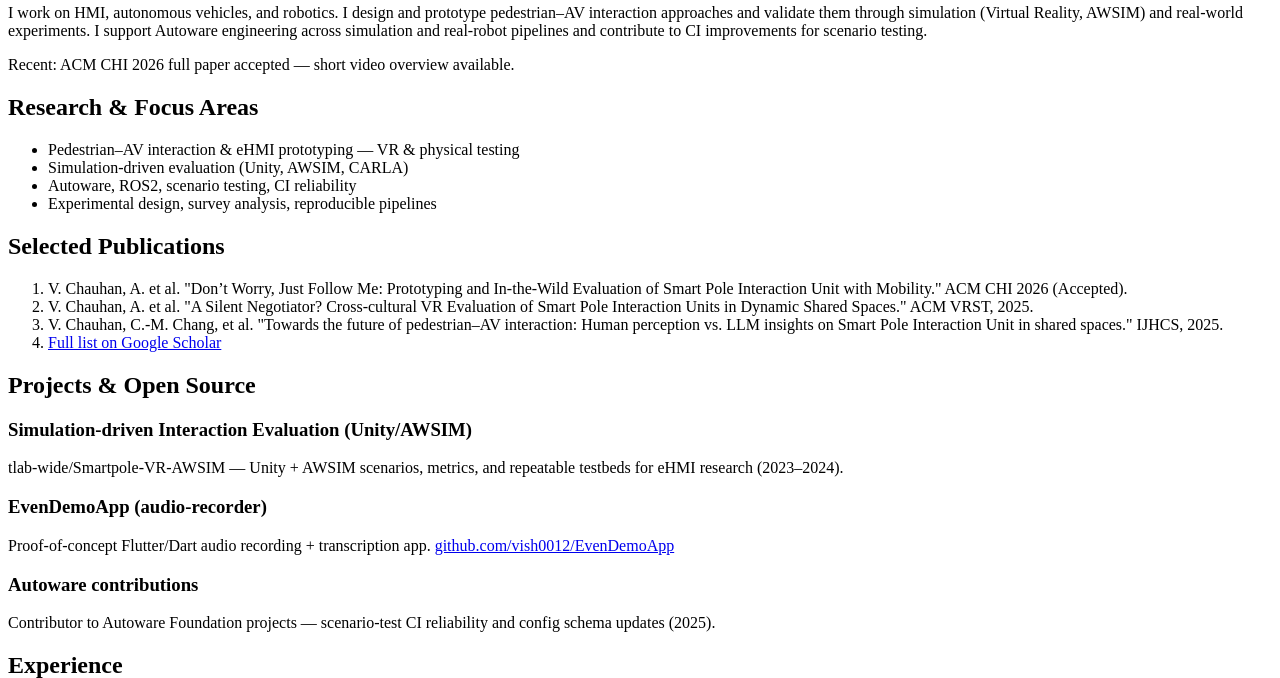
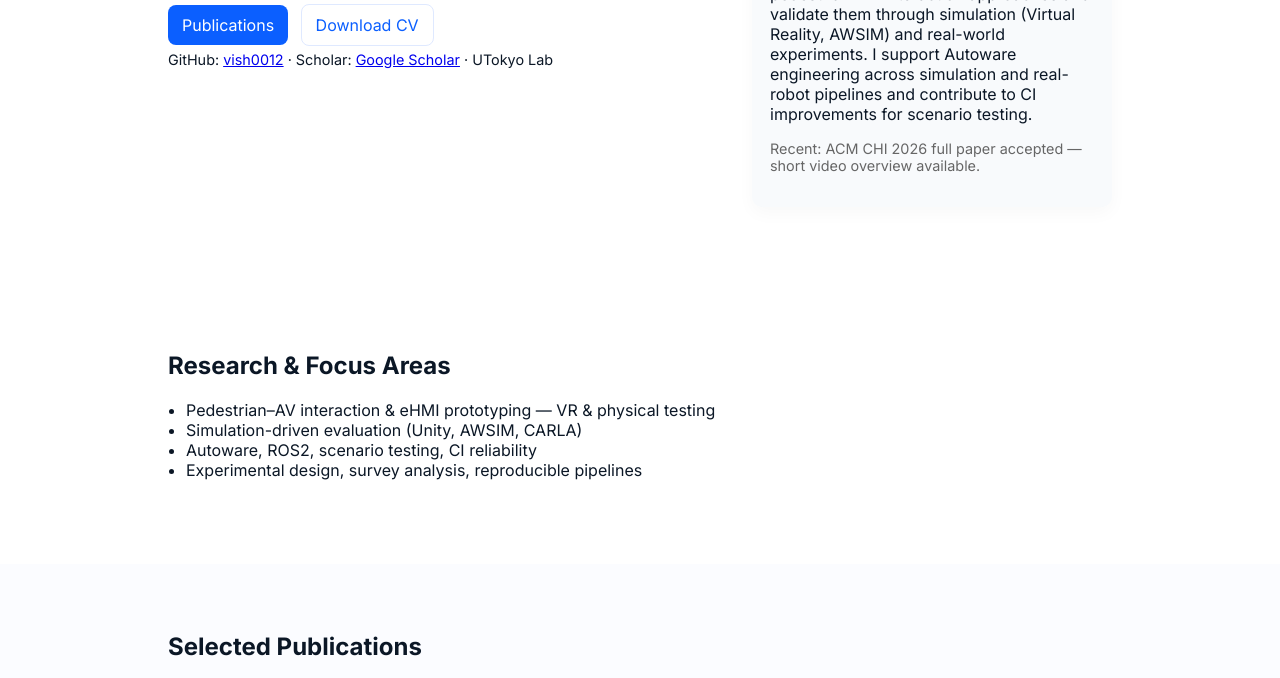
Before and after one commit to vish0012/Website-, a plain HTML site: page index.html in a window 1280 px wide. Shown: the part 307-985 px from the top of the page. Drawn offline with Linux system fonts and the light colour scheme.

Commit message:
Refactor styles.css with CSS variables and layout updates

```diff
--- a/styles.css
+++ b/styles.css
@@ -1,176 +1,55 @@
-<!doctype html>
-<html lang="en">
-<head>
-  <meta charset="utf-8" />
-  <meta name="viewport" content="width=device-width,initial-scale=1" />
-  <title>Vishal Chauhan — Human–Machine Interaction Researcher</title>
-  <link rel="stylesheet" href="styles.css" />
-  <link rel="icon" href="data:,">
-  <meta name="description" content="Vishal Chauhan — HMI researcher working on pedestrian–AV interaction, autonomous vehicles, and robotics. Based in Tokyo." />
-  <link href="https://fonts.googleapis.com/css2?family=Inter:wght@300;400;600;700&display=swap" rel="stylesheet">
-</head>
-<body>
-  <header class="site-header">
-    <div class="container header-inner">
-      <a class="brand" href="#home">Vishal Chauhan</a>
-      <nav id="nav" class="nav" aria-label="Primary">
-        <a href="#about">About</a>
-        <a href="#research">Research</a>
-        <a href="#publications">Publications</a>
-        <a href="#projects">Projects</a>
-        <a href="#experience">Experience</a>
-        <a href="#contact">Contact</a>
-      </nav>
-      <button id="nav-toggle" class="nav-toggle" aria-label="Toggle navigation">☰</button>
-    </div>
-  </header>
+:root{
+  --bg:#ffffff;
+  --muted:#666;
+  --accent:#0b5fff;
+  --text:#0b1726;
+  --card:#f8fafc;
+  --radius:10px;
+  font-family: "Inter", system-ui, -apple-system, "Segoe UI", Roboto, "Helvetica Neue", Arial;
+}
 
-  <main>
-    <section id="home" class="hero">
-      <div class="container hero-grid">
-        <div>
-          <h1>Vishal Chauhan</h1>
-          <p class="muted">Human–Machine Interaction researcher — autonomous vehicles, robotics, eHMI</p>
-          <p class="contact-line">
-            Tokyo, Japan · <a href="mailto:vishalchauhan@outlook.sg">vishalchauhan@outlook.sg</a> · <a href="tel:+818074577773">+81 80-7457-7773</a>
-          </p>
-          <p class="cta">
-            <a class="btn" href="#publications">Publications</a>
-            <a class="btn outline" href="cv.pdf" target="_blank" rel="noopener">Download CV</a>
-          </p>
-          <p class="small">
-            GitHub: <a href="https://github.com/vish0012" target="_blank">vish0012</a> · Scholar: <a href="#" id="scholar-link" target="_blank">Google Scholar</a> · UTokyo Lab
-          </p>
-        </div>
-        <aside class="hero-card" aria-labelledby="summary-heading">
-          <h3 id="summary-heading">Summary</h3>
-          <p>
-            I work on HMI, autonomous vehicles, and robotics. I design and prototype pedestrian–AV interaction approaches and validate them through simulation (Virtual Reality, AWSIM) and real-world experiments. I support Autoware engineering across simulation and real-robot pipelines and contribute to CI improvements for scenario testing.
-          </p>
-          <p class="muted small">Recent: ACM CHI 2026 full paper accepted — short video overview available.</p>
-        </aside>
-      </div>
-    </section>
+*{box-sizing:border-box}
+html,body{margin:0;padding:0;color:var(--text);background:var(--bg);-webkit-font-smoothing:antialiased}
+.container{max-width:1000px;margin:0 auto;padding:28px}
 
-    <section id="research" class="section">
-      <div class="container">
-        <h2>Research & Focus Areas</h2>
-        <ul class="bullets">
-          <li>Pedestrian–AV interaction & eHMI prototyping — VR & physical testing</li>
-          <li>Simulation-driven evaluation (Unity, AWSIM, CARLA)</li>
-          <li>Autoware, ROS2, scenario testing, CI reliability</li>
-          <li>Experimental design, survey analysis, reproducible pipelines</li>
-        </ul>
-      </div>
-    </section>
+.site-header{border-bottom:1px solid #eee;background:#fff;position:sticky;top:0;z-index:50}
+.header-inner{display:flex;align-items:center;justify-content:space-between}
+.brand{font-weight:700;text-decoration:none;color:var(--text);font-size:1.05rem}
+.nav{display:flex;gap:16px}
+.nav a{color:var(--muted);text-decoration:none;padding:10px;border-radius:6px}
+.nav a:hover{color:var(--text);background:#f2f6ff}
 
-    <section id="publications" class="section alt">
-      <div class="container">
-        <h2>Selected Publications</h2>
-        <ol class="pub-list">
-          <li>
-            V. Chauhan, A. et al. "Don’t Worry, Just Follow Me: Prototyping and In-the-Wild Evaluation of Smart Pole Interaction Unit with Mobility." ACM CHI 2026 (Accepted).
-          </li>
-          <li>
-            V. Chauhan, A. et al. "A Silent Negotiator? Cross-cultural VR Evaluation of Smart Pole Interaction Units in Dynamic Shared Spaces." ACM VRST, 2025.
-          </li>
-          <li>
-            V. Chauhan, C.-M. Chang, et al. "Towards the future of pedestrian–AV interaction: Human perception vs. LLM insights on Smart Pole Interaction Unit in shared spaces." IJHCS, 2025.
-          </li>
-          <li><a href="#" target="_blank">Full list on Google Scholar</a></li>
-        </ol>
-      </div>
-    </section>
+.nav-toggle{display:none;background:none;border:0;font-size:1.2rem}
 
-    <section id="projects" class="section">
-      <div class="container">
-        <h2>Projects & Open Source</h2>
+.hero{padding:48px 0}
+.hero-grid{display:grid;grid-template-columns:1fr 360px;gap:24px;align-items:start}
+.hero h1{margin:0;font-size:2rem}
+.muted{color:var(--muted)}
+.contact-line{margin:8px 0 18px}
+.hero-card{background:var(--card);padding:18px;border-radius:var(--radius);box-shadow:0 6px 18px rgba(12,20,40,0.03)}
+.btn{background:var(--accent);color:#fff;padding:10px 14px;border-radius:8px;text-decoration:none;margin-right:8px}
+.btn.outline{background:transparent;color:var(--accent);border:1px solid #dfe9ff}
 
-        <div class="project">
-          <h3>Simulation-driven Interaction Evaluation (Unity/AWSIM)</h3>
-          <p>tlab-wide/Smartpole-VR-AWSIM — Unity + AWSIM scenarios, metrics, and repeatable testbeds for eHMI research (2023–2024).</p>
-        </div>
+.section{padding:40px 0}
+.section.alt{background:#fbfcff}
+h2{margin-top:0}
 
-        <div class="project">
-          <h3>EvenDemoApp (audio-recorder)</h3>
-          <p>Proof-of-concept Flutter/Dart audio recording + transcription app. <a href="https://github.com/vish0012/EvenDemoApp" target="_blank">github.com/vish0012/EvenDemoApp</a></p>
-        </div>
+.bullets{padding-left:18px}
+.pub-list{padding-left:18px}
 
-        <div class="project">
-          <h3>Autoware contributions</h3>
-          <p>Contributor to Autoware Foundation projects — scenario-test CI reliability and config schema updates (2025).</p>
-        </div>
-      </div>
-    </section>
+.card{background:#fff;padding:14px;border-radius:8px;border:1px solid #f0f4ff;margin-bottom:12px}
 
-    <section id="experience" class="section alt">
-      <div class="container">
-        <h2>Experience</h2>
+.two-col{display:grid;grid-template-columns:1fr 1fr;gap:24px}
 
-        <article class="card">
-          <h4>Autonomous Driving Engineer (Part-time) — Tier IV, Tokyo (Dec 2024 – Present)</h4>
-          <ul>
-            <li>Created JSON schemas, updated docs, maintained PRs across Autoware Universe.</li>
-            <li>Executed planning simulation & scenario tests for Pilot.Auto S1; synced parameters and improved health-check scripts.</li>
-            <li>Contributed fixes to Autoware scenario-test GitHub Actions to improve CI reliability.</li>
-          </ul>
-        </article>
+.small{font-size:0.9rem}
+.footer{padding:24px 0}
 
-        <article class="card">
-          <h4>Advanced AI Development Dept (Assistant) — Visionary Lab (Dec 2024 – Mar 2025)</h4>
-          <ul>
-            <li>Built end-to-end audio recording & transcription prototype in Flutter/Dart for reality-glass testing.</li>
-          </ul>
-        </article>
+.site-footer{border-top:1px solid #f0f0f0;padding:18px 0;text-align:center;color:var(--muted);font-size:0.9rem}
 
-        <article class="card">
-          <h4>Visiting Researcher — NTNU Gjøvik (Aug 2024 – Sep 2024)</h4>
-          <ul>
-            <li>Built VR scenarios to evaluate human vs. LLM decision models for pedestrian–AV interaction.</li>
-          </ul>
-        </article>
-
-        <p class="muted small">More roles: Zeroney.ai (Advisor), RIKEN (Research Intern), ispace (Intern), National Chung Cheng University (Research Intern).</p>
-      </div>
-    </section>
-
-    <section id="education" class="section">
-      <div class="container two-col">
-        <div>
-          <h3>Education</h3>
-          <p>The University of Tokyo — PhD, Creative Informatics Fellowship (Oct 2023 – Oct 2026)</p>
-          <p>The University of Tokyo — M.S., Intelligent Information Processing (Oct 2021 – Oct 2023)</p>
-          <p>Vel Tech + NTU Singapore — B.Tech, Information Technology (2016 – 2020)</p>
-        </div>
-        <div>
-          <h3>Skills & Tools</h3>
-          <ul>
-            <li>Programming: Python, C++</li>
-            <li>Robotics & Simulation: ROS2, Autoware, CARLA, AWSIM, Unity</li>
-            <li>Tools: Git, Linux, Docker</li>
-            <li>Data: Pandas, NumPy, Matplotlib</li>
-            <li>Testing: Scenario regression testing, GitHub Actions</li>
-          </ul>
-        </div>
-      </div>
-    </section>
-
-    <section id="contact" class="section alt">
-      <div class="container">
-        <h2>Contact</h2>
-        <p>Based in Tokyo. For collaboration, speaking, or research inquiries:</p>
-        <p><strong>Email:</strong> <a href="mailto:vishalchauhan@outlook.sg">vishalchauhan@outlook.sg</a> · <strong>Phone:</strong> <a href="tel:+818074577773">+81 80-7457-7773</a></p>
-        <p>Or connect via GitHub: <a href="https://github.com/vish0012" target="_blank">github.com/vish0012</a></p>
-      </div>
-    </section>
-  </main>
-
-  <footer class="site-footer">
-    <div class="container">
-      <p>© Vishal Chauhan — Human–Machine Interaction Researcher · Tokyo</p>
-    </div>
-  </footer>
-
-  <script src="script.js"></script>
-</body>
-</html>
+@media (max-width:880px){
+  .hero-grid{grid-template-columns:1fr;gap:18px}
+  .nav{position:absolute;right:18px;top:64px;background:#fff;border:1px solid #eee;padding:8px;border-radius:8px;display:none;flex-direction:column}
+  .nav.show{display:flex}
+  .nav-toggle{display:block}
+  .two-col{grid-template-columns:1fr}
+}
```
